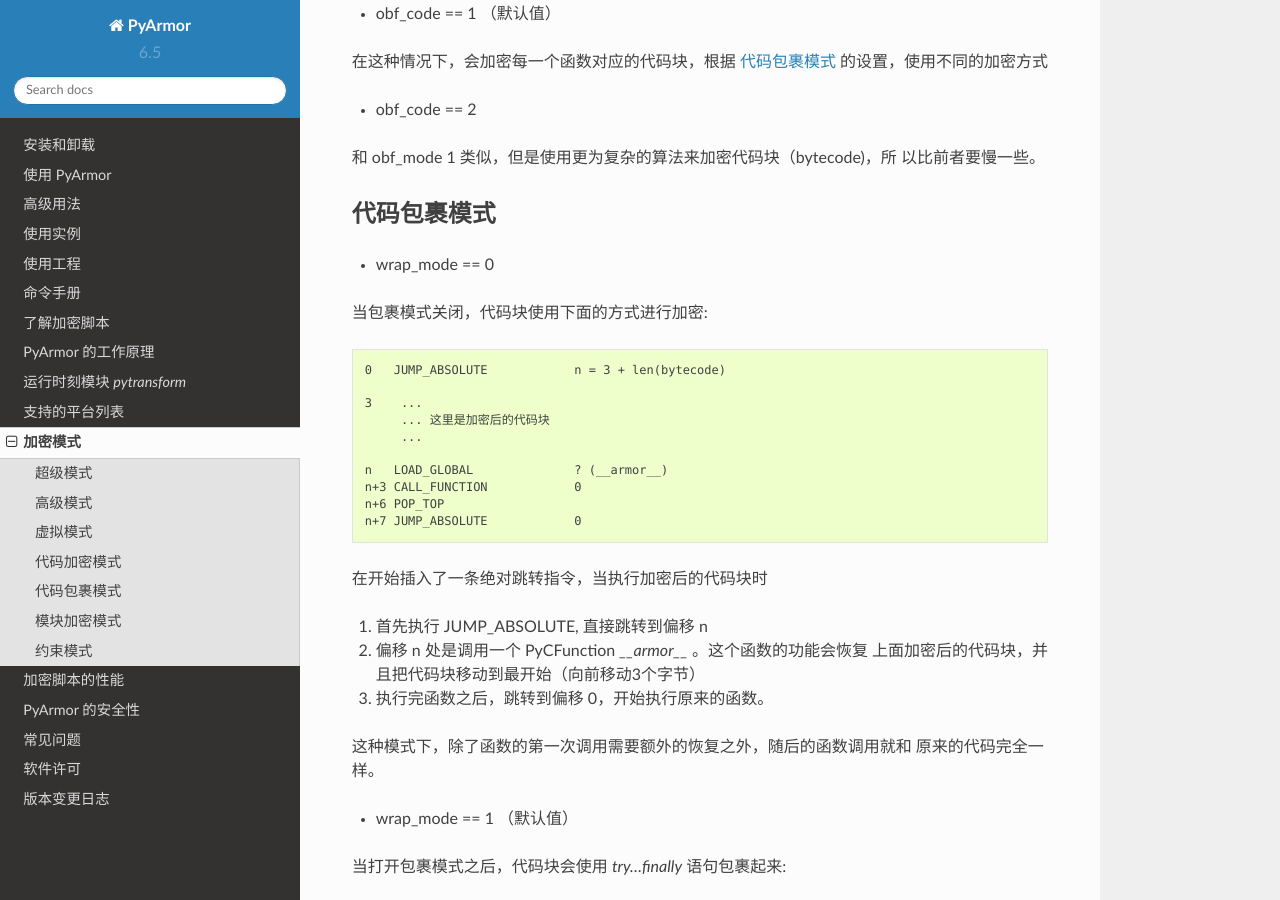
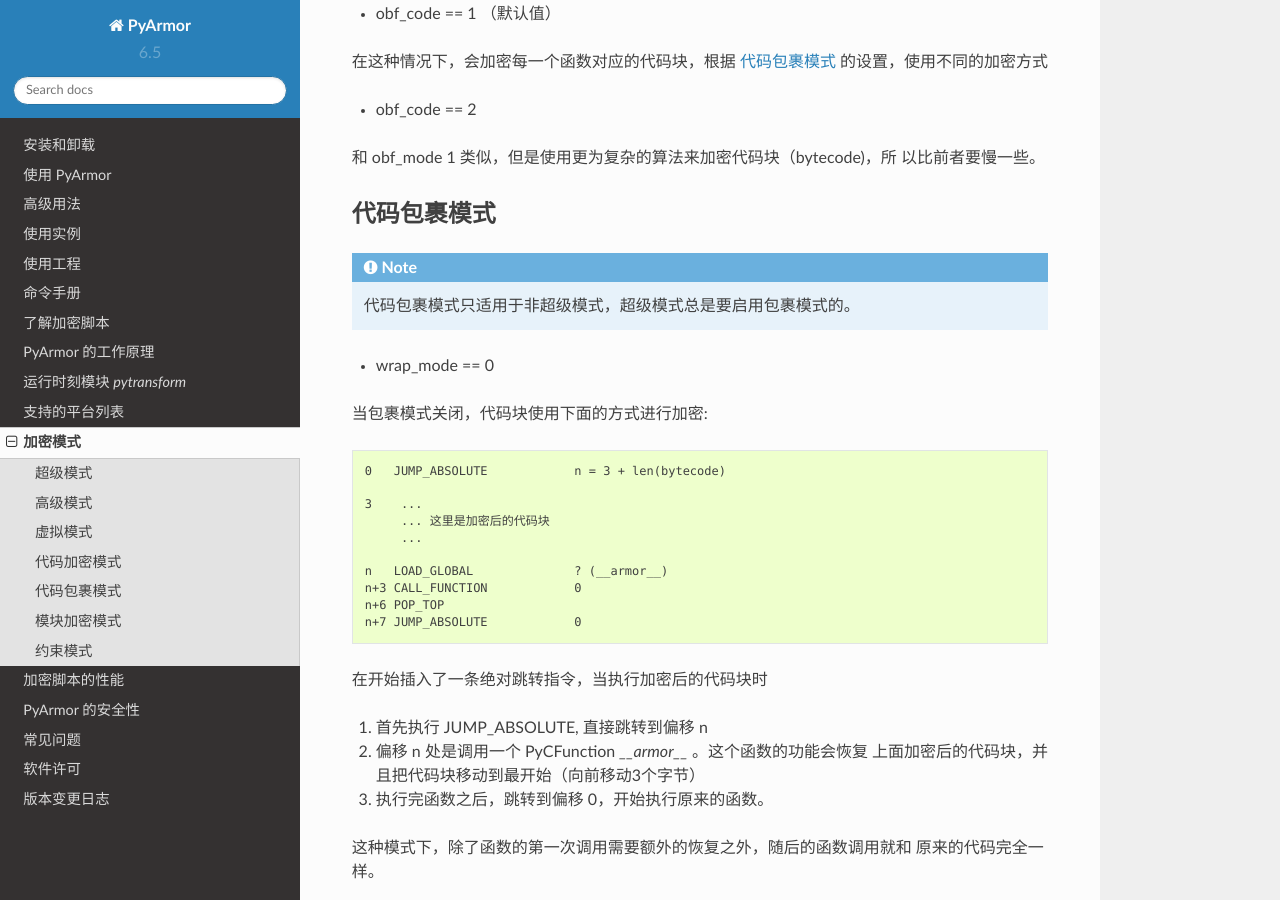
Before and after one commit to dashingsoft/pyarmor-docs-zh, a Sphinx documentation site: the page built from docs/mode.rst, in a window 1280 px wide and 900 px high, scrolled down 2449 px. Built offline with Sphinx 7.4.7 and the Read the Docs theme 2.0.0, drawn with Linux system fonts in a browser that asks for light colours.

Commit message:
Add note for wrap mode

```diff
--- a/docs/mode.rst
+++ b/docs/mode.rst
@@ -133,6 +133,10 @@
 
 代码包裹模式
 ------------
+
+.. note::
+
+    代码包裹模式只适用于非超级模式，超级模式总是要启用包裹模式的。
 
 * wrap_mode == 0
 
```
